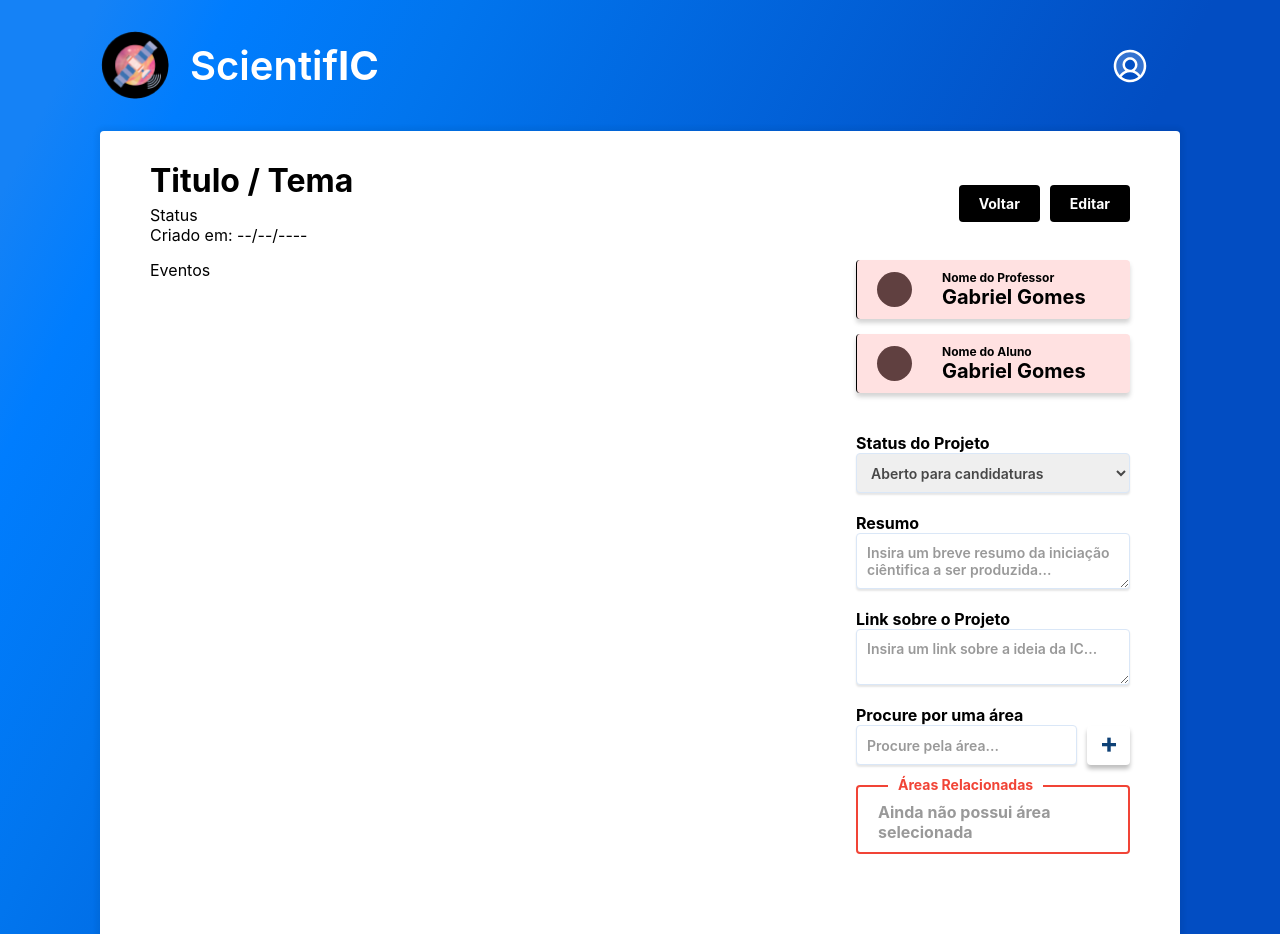
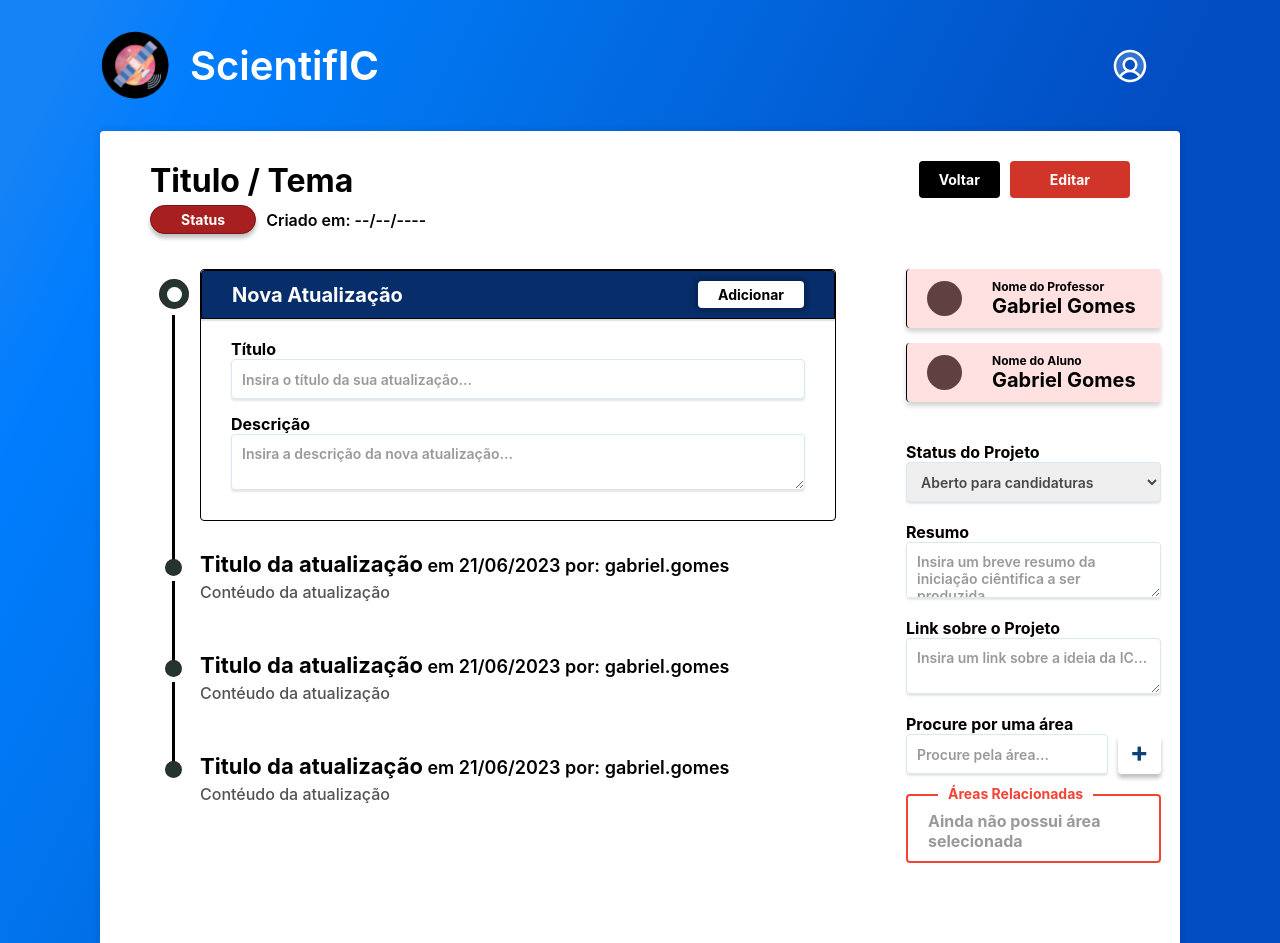
Before and after one commit to PedroRosa-Gif/scientifIC, a React (Create React App) app in the folder web/: page /iniciacoes-cientificas/minhas/1 in a window 1280 px wide. Built offline with nearby package versions, Linux system fonts and the light colour scheme.

Commit message:
Criando a lista de eventos para a tela de on going

```diff
--- /dev/null
+++ b/web/src/components/CardNewEvent.tsx
@@ -0,0 +1,36 @@
+import BaseTextInput from "./BaseTextInput";
+import TextAreaInput from "./TextAreaInput";
+
+import "../styles/CardNewEvent.css";
+
+function CardNewEvent() {
+    return (
+        <div className="card-new-event-container">
+            <span className="dot"></span>
+            <form>
+                <section className="card-event-header">
+                    Nova Atualização
+                    <button>Adicionar</button>
+                </section>
+                <section className="card-event-input">
+                    <div className="form-row">
+                        <BaseTextInput
+                            type="text" label="Título"
+                            id="title" name="title"
+                            placeholder="Insira o título da sua atualização..."
+                        />
+                    </div>
+                    <div className="form-row">
+                        <TextAreaInput
+                            label="Descrição" id="description"
+                            name="description"
+                            placeholder="Insira a descrição da nova atualização..."
+                        />
+                    </div>
+                </section>
+            </form>
+        </div>
+    );
+}
+
+export default CardNewEvent;
--- /dev/null
+++ b/web/src/components/EventsResearch.tsx
@@ -0,0 +1,27 @@
+import IScientificResearchEvent from "../interfaces/IScientificResearchEvent";
+import BaseList from "./BaseList";
+
+import "../styles/EventsResearch.css";
+
+interface IEventsResearchProps {
+    events: IScientificResearchEvent[];
+}
+
+function EventsResearch({ events }: IEventsResearchProps) {
+    return(
+        <BaseList list={events} customEmpty={<></>}>
+            <ul className="events-list">
+                {events?.map((event, key) => (
+                    <li key={event.title + key}>
+                        <div className="event-header">
+                            <strong>{event.title}</strong> em {new Date(event.createdDate).toLocaleDateString("pt-br")} por: {event.createdUser}
+                        </div>
+                        {event.content && <p>{event.content}</p>}
+                    </li>
+                ))}
+            </ul>
+        </BaseList>
+    );
+}
+
+export default EventsResearch;
--- /dev/null
+++ b/web/src/interfaces/IScientificResearchEvent.ts
@@ -0,0 +1,9 @@
+interface IScientificResearchEvent {
+    title: string;
+    content: string;
+    createdDate: Date;
+    createdUser: string;
+    idResearch: string;
+}
+
+export default IScientificResearchEvent;
--- a/web/src/pages/ScientificResearch/OnGoingScientificResearch.tsx
+++ b/web/src/pages/ScientificResearch/OnGoingScientificResearch.tsx
@@ -9,6 +9,9 @@ import SelectAreas from "../../components/SelectAreas";
 import { allAreas } from "../../utils/constants/allAreas.constants";
 import { allStatus } from "../../utils/constants/allStatus.constants";
 import BaseSelectInput from "../../components/BaseSelectInput";
+import EventsResearch from "../../components/EventsResearch";
+import IScientificResearchEvent from "../../interfaces/IScientificResearchEvent";
+import CardNewEvent from "../../components/CardNewEvent";
 
 const userMock: IUser = {
 	name: 'Gabriel',
@@ -29,6 +32,30 @@ const teacherMock: IUser = {
 	institute: 'IC',
 	type: 1
 }
+
+const events: IScientificResearchEvent[] = [
+	{
+		title: 'Titulo da atualização',
+		content: 'Contéudo da atualização',
+		createdDate: new Date(),
+		createdUser: 'gabriel.gomes',
+		idResearch: '1234'
+ 	},
+	 {
+		title: 'Titulo da atualização',
+		content: 'Contéudo da atualização',
+		createdDate: new Date(),
+		createdUser: 'gabriel.gomes',
+		idResearch: '1234'
+ 	},
+	 {
+		title: 'Titulo da atualização',
+		content: 'Contéudo da atualização',
+		createdDate: new Date(),
+		createdUser: 'gabriel.gomes',
+		idResearch: '1234'
+ 	}
+]
 
 const status: { display: string; value: number; }[] = [
 	{ display: "Aberto para candidaturas", value: 0 },
@@ -51,19 +78,20 @@ function OnGoingScientificResearch() {
 				<section className="mine-research-title">
 					<article>
 						<h1>Titulo / Tema</h1>
-						<div>
-							<span>Status</span>
+						<div className="details-reseach">
+							<span className="status-indicator">Status</span>
 							<p>Criado em: --/--/----</p>
 						</div>
 					</article>
 					<div className="actions">
 						<button type="button" onClick={backPage}>Voltar</button>
-						<button type="button">Editar</button>
+						<button type="button" className="edit">Editar</button>
 					</div>
 				</section>
 				<section className="mine-reseach-body">
-					<article>
-							Eventos
+					<article className="event-main-area">
+						<CardNewEvent />
+						<EventsResearch events={events} />
 					</article>
 					<aside>
 						<div className="assign-users">
--- /dev/null
+++ b/web/src/styles/CardNewEvent.css
@@ -0,0 +1,90 @@
+div.card-new-event-container {
+    margin-left: 50px;
+
+    position: relative;
+}
+
+div.card-new-event-container span.dot {
+    position: absolute;
+    left: -41px;
+    top: 10px;
+
+    width: 30px;
+    height: 30px;
+    border-radius: 50%;
+
+    background: #243530;
+    border: 1px dashed #3F1515;
+
+    display: flex;
+    align-items: center;
+    justify-content: center;
+
+    padding: 0;
+}
+
+div.card-new-event-container span.dot::before {
+    content: '';
+    width: 15px;
+    height: 15px;
+    background: white;
+    border-radius: 50%;
+}
+
+div.card-new-event-container form {
+    position: relative;
+
+    background: #FFFFFF;
+    border: 1px solid #000000;
+    border-radius: 4px;
+}
+
+div.card-new-event-container form::before {
+    content: '';
+    position: absolute;
+    top: 45px;
+    left: -29px;
+    width: 1px;
+    height: 100%;
+    background: #000000;
+    border: 1px solid #000000;
+}
+
+div.card-new-event-container form section.card-event-header {
+    display: flex;
+    align-items: center;
+    justify-content: space-between;
+
+    padding: 10px 30px;
+
+    background: #072E6B;
+    border: 1px solid #000000;
+    border-radius: 4px 4px 0px 0px;
+    box-shadow: 0 1px 1px 1px rgba(0, 0, 0, 0.12);
+
+    font-weight: 700;
+    font-size: 20px;
+    color: white;
+}
+
+div.card-new-event-container form section.card-event-header button {
+    padding: 5px 20px;
+    font-size: 14px;
+    font-weight: 700;
+    border-radius: 4px;
+    border: none;
+    box-shadow: 0 0 4px 4px rgba(0, 0, 0, 0.2);
+    background: white;
+    cursor: pointer;
+}
+
+div.card-new-event-container form section.card-event-header button:hover {
+    background: rgb(240, 240, 240);
+}
+
+div.card-new-event-container form section.card-event-input {
+    padding: 20px 30px 30px;
+    display: flex;
+    flex-direction: column;
+    gap: 15px;
+}
--- /dev/null
+++ b/web/src/styles/EventsResearch.css
@@ -0,0 +1,55 @@
+ul.events-list {
+    list-style: none;
+    display: flex;
+    flex-direction: column;
+    gap: 20px;
+    margin-left: 50px;
+}
+
+ul.events-list li {
+    position: relative;
+    display: flex;
+    flex-direction: column;
+    gap: 5px;
+}
+
+ul.events-list li p {
+    font-weight: 500;
+    font-size: 16px;
+    color: rgba(0, 0, 0, 0.68);
+    min-height: 50px;
+}
+
+ul.events-list li:not(:last-child)::before{
+    content: '';
+    position: absolute;
+    top: 30px;
+    left: -28px;
+    width: 1px;
+    height: 100%;
+    background: #000000;
+    border: 1px solid #000000;
+}
+
+ul.events-list li div.event-header {
+    position: relative;
+    font-size: 18px;
+    font-weight: 600;
+}
+
+ul.events-list li div.event-header strong {
+    font-size: 22px;
+}
+
+ul.events-list li div.event-header::before {
+    content: '';
+    background: #243530;
+    border: 1px dashed #3F1515;
+    width: 15px;
+    height: 15px;
+    border-radius: 50%;
+
+    position: absolute;
+    left: -35px;
+    top: 8px;
+}
--- a/web/src/styles/OnGoingScientificResearch.css
+++ b/web/src/styles/OnGoingScientificResearch.css
@@ -1,3 +1,8 @@
+:root {
+    --submit-bg: #d1352a;
+    --submit-hover-bg: #BF2619;
+}
+
 main.mine-research-container {
     display: flex;
     flex-direction: column;
@@ -20,8 +25,10 @@ main.mine-research-container * {
 section.mine-research-title {
     width: 100%;
     display: flex;
-    align-items: center;
+    align-items: flex-start;
     justify-content: space-between;
+
+    margin-bottom: 20px;
 }
 
 section.mine-research-title article {
@@ -51,11 +58,36 @@ section.mine-research-title button {
     cursor: pointer;
 }
 
+section.mine-research-title button:hover {
+    opacity: 0.8;
+}
+
+section.mine-research-title button.edit {
+    border: none;
+    background: var(--submit-bg);
+    font-weight: 700;
+    font-size: 14px;
+    color: white;
+    padding: 10px 40px;
+    border-radius: 4px;
+    cursor: pointer;
+}
+
+section.mine-research-title button.edit:hover {
+    background: var(--submit-hover-bg);
+}
+
 section.mine-reseach-body {
     width: 100%;
     display: grid;
-    gap: 20px;
-    grid-template-columns: 70% 28%;
+    gap: 70px;
+    grid-template-columns: 70% 26%;
+}
+
+section.mine-reseach-body article {
+    display: flex;
+    flex-direction: column;
+    gap: 30px;
 }
 
 section.mine-reseach-body aside {
@@ -79,3 +111,32 @@ section.mine-reseach-body aside div.form-column {
 section.mine-reseach-body aside :is(div.base-input.select, div.base-input.select select) {
     width: 100%;
 }
+
+div.details-reseach {
+    display: flex;
+    gap: 10px;
+    align-items: center;
+}
+
+div.details-reseach p {
+    font-weight: 600;
+    font-size: 16px;
+}
+
+span.status-indicator {
+    background: #A81F1F;
+    border: 1px solid #791212;
+    box-shadow: 0px 4px 4px rgba(0, 0, 0, 0.25);
+    border-radius: 30px;
+
+    display: flex;
+    align-items: center;
+    justify-content: center;
+    padding: 0;
+    width: fit-content;
+
+    padding: 5px 30px;
+    font-weight: 700;
+    font-size: 14px;
+    color: white;
+}
```
